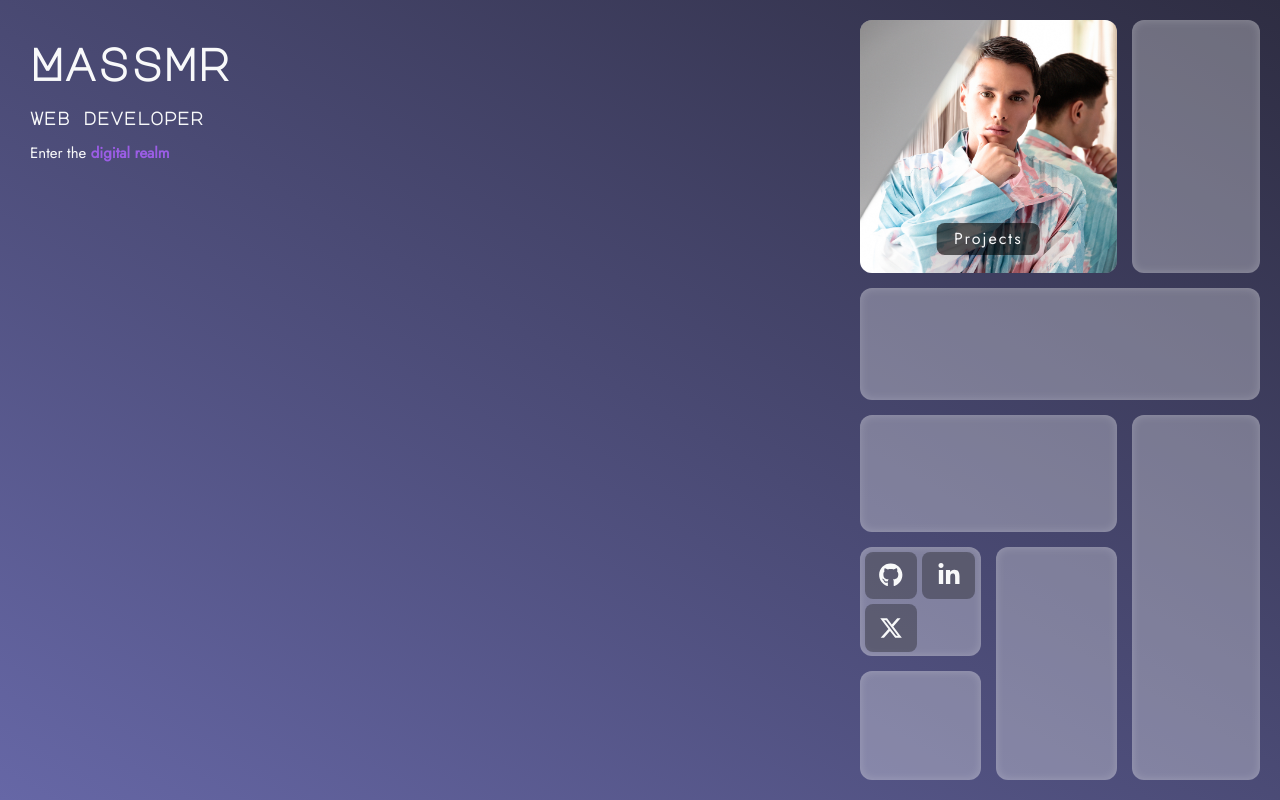
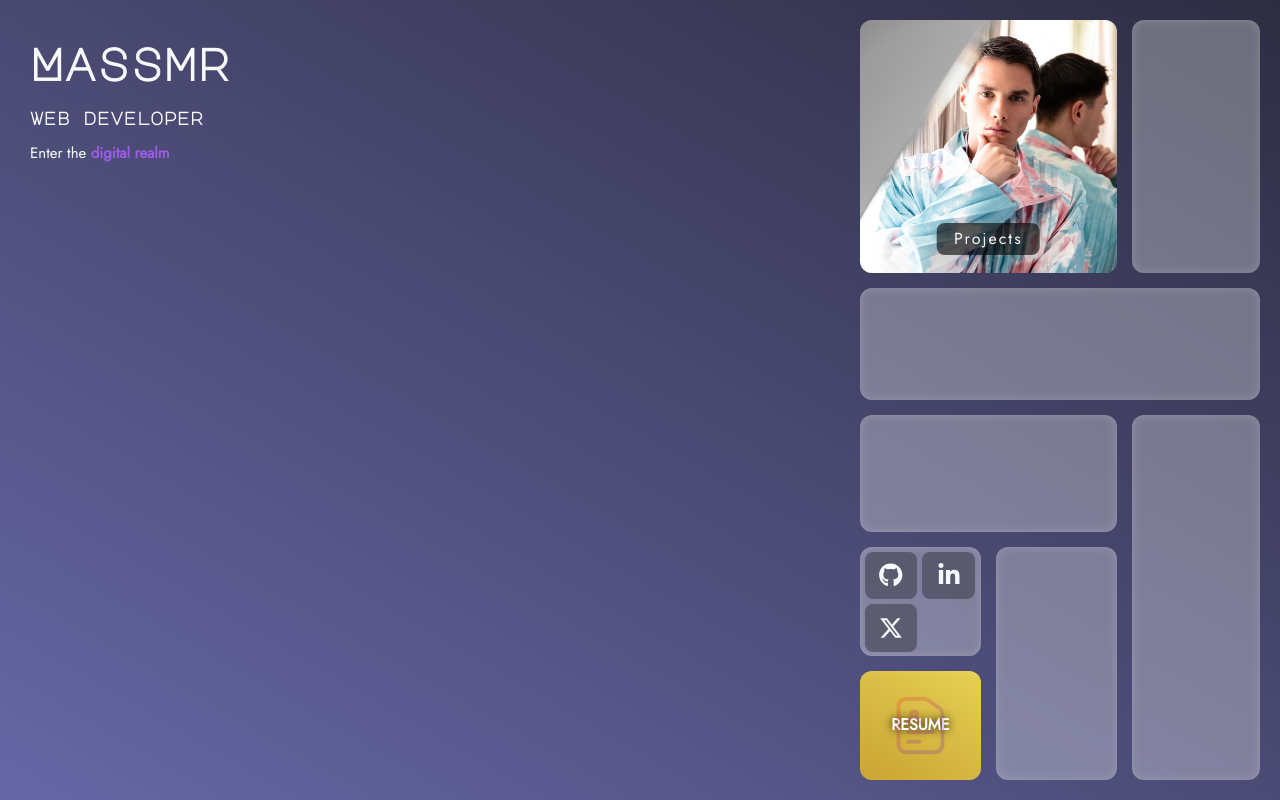
Before and after one commit to massmr/massmr.xyz---react-portfolio, a React (Vite) app: page / in a window 1280 px wide. Built offline with nearby package versions, Linux system fonts and the light colour scheme; a web font is replaced by a local one.

Commit message:
item 6 recoded to handle flexbox

```diff
--- a/src/GridOnFlex/GridOnFlex.jsx
+++ b/src/GridOnFlex/GridOnFlex.jsx
@@ -11,10 +11,11 @@ import './GridOnFlex.css';
 
 //import components
 import { GridItem } from './GridItem/GridItem.jsx';
-import { LinkItem } from './LinkItem/LinkItem.jsx';
+
 //import items components
 import { Item1 } from './Items/Item1.jsx'
 import { Item5, Item5ModaleContent } from './Items/Item5.jsx'
+import { Item6 } from './Items/Item6.jsx';
 
 //import assets
 import resumeIcon from "./assets/resume-icon.png";
@@ -75,7 +76,7 @@ export const Grid = ({ openModale }) => {
 
                 <GridItem className="item-6"
                   openModale={openModale}>
-
+                  <Item6 />
                 </GridItem>
 
               </div>
--- /dev/null
+++ b/src/GridOnFlex/Items/Item6.css
@@ -0,0 +1,26 @@
+.item-6-icon-wrapper {
+  display: flex;
+  align-items: center;
+  justify-content: center;
+  width: 100%;
+  height: 100%;
+  background: rgba(219,170,22,0.35);
+  background: linear-gradient(30deg, rgba(219,170,22,0.8) 0%, rgba(254,228,64,0.8) 100%);
+
+}
+.item-6-icon {
+  object-fit: contain;
+  height: calc(100% / 1.8);
+  opacity: 0.2;
+}
+.item-6-text {
+  position: absolute;
+  top: 50%;
+  left: 50%;
+  transform: translate(-50%, -50%);
+  font-family: 'Jost',sans-serif;
+  color: white;
+  z-index:
+  font-size: 20px;
+  text-shadow: 0px 0px 10px rgba(0,0,0,7);
+}
--- /dev/null
+++ b/src/GridOnFlex/Items/Item6.jsx
@@ -0,0 +1,11 @@
+import resumeIcon from '../assets/resume-icon.png';
+import './Item6.css';
+
+export const Item6 = () => (
+  <>
+    <h4 className="item-6-text">RESUME</h4>
+    <div className="item-6-icon-wrapper">
+    <img className="item-6-icon" src={resumeIcon}></img>
+    </div>
+  </>
+);
```
Also changed, not shown: src/Grid/styled-components.js (+0 -23 lines).
